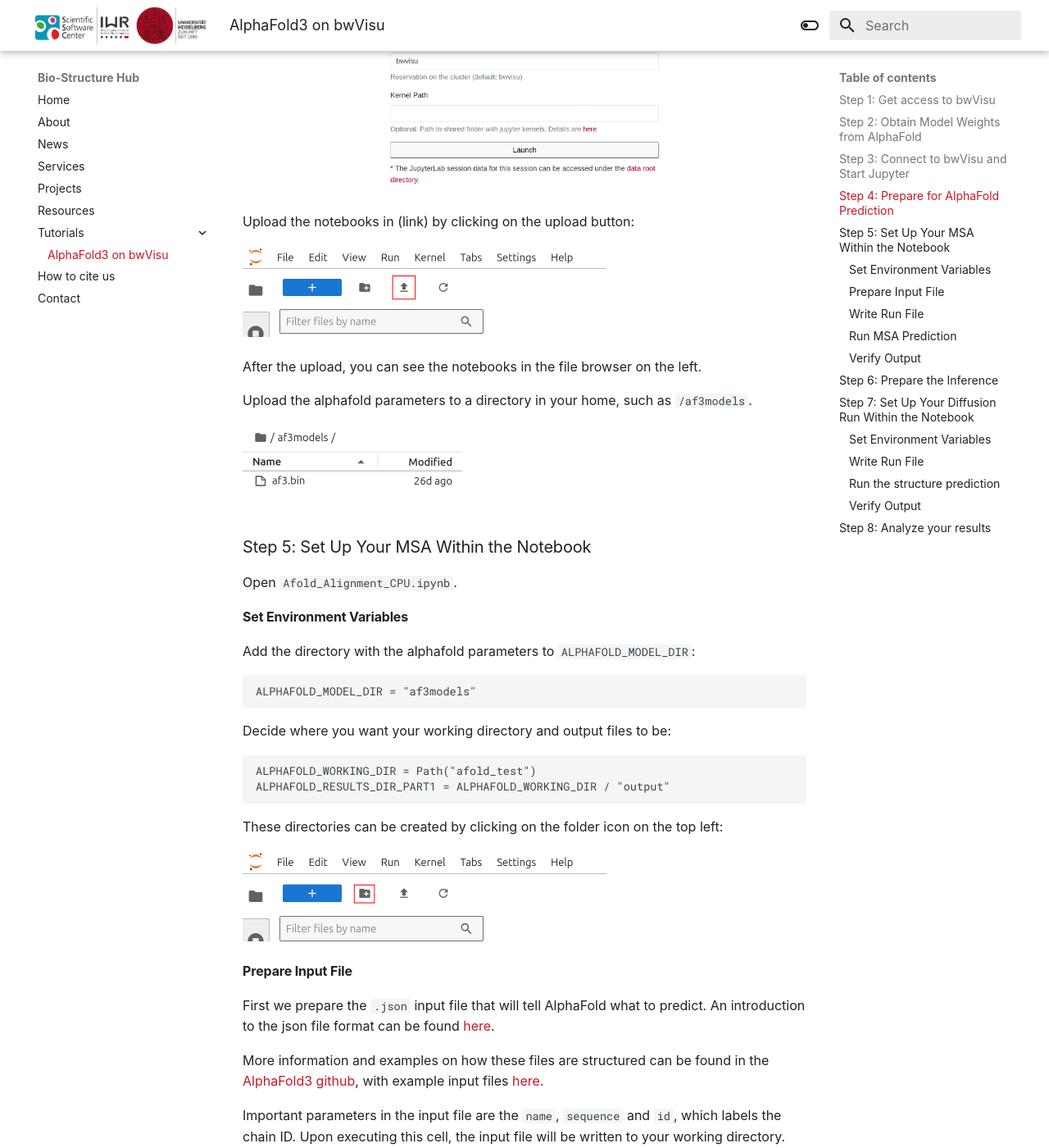
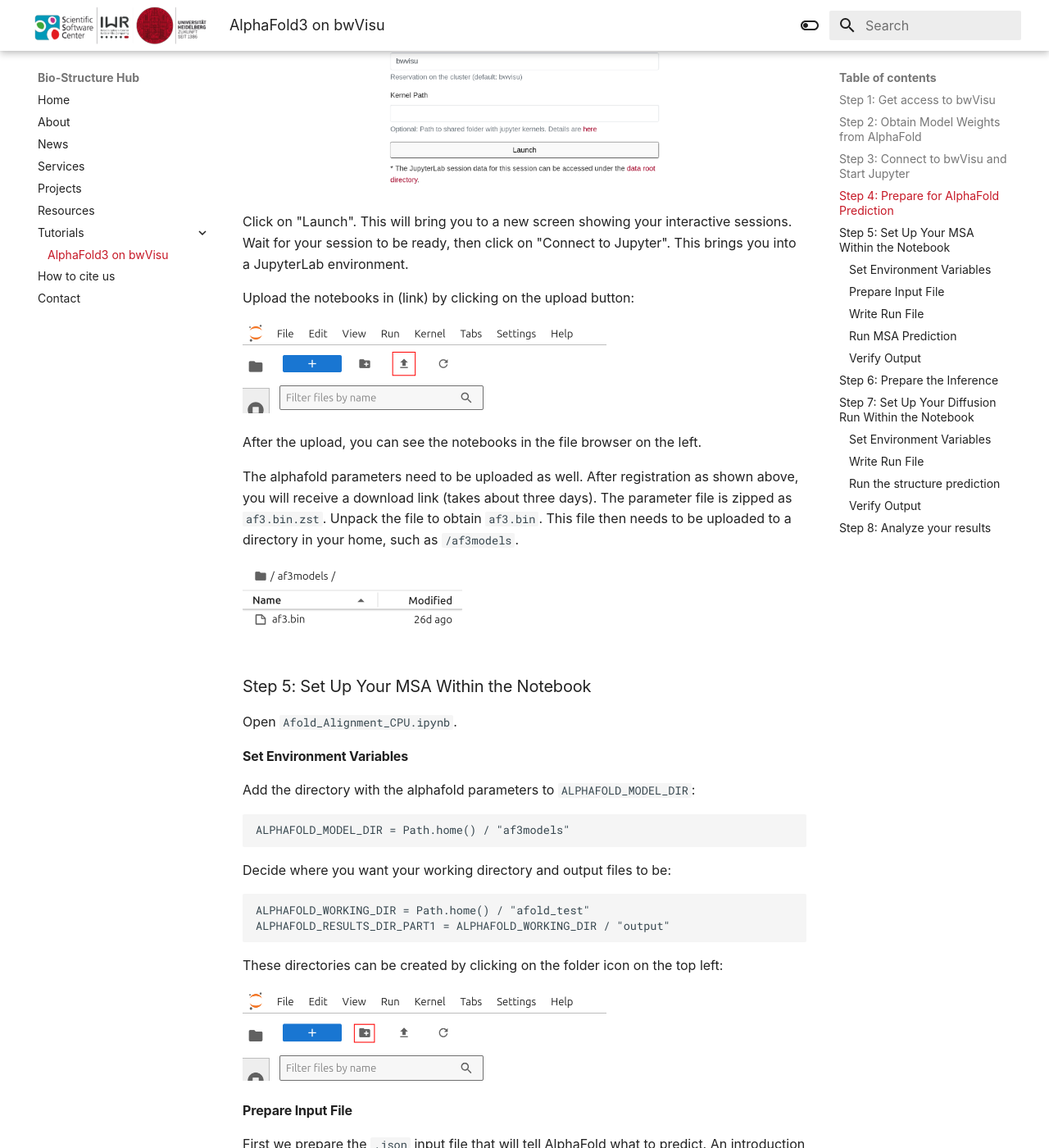
Before and after one commit to ssciwr/BioStructureHub, an MkDocs documentation site: the page built from docs/tutorials.md, in a window 1280 px wide and 1400 px high, scrolled down 1544 px. Shown: the whole window at 82% size. Built offline with MkDocs 1.6.1 and Material for MkDocs 9.7.7, drawn with Linux system fonts in a browser that asks for light colours; some of the changed text lies outside the part shown.

Commit message:
fix & doc: update paths to tolerate notebooks in different folder, add some more explanations

```diff
--- a/docs/tutorials.md
+++ b/docs/tutorials.md
@@ -26,8 +26,6 @@ Go to [https://bwvisu.bwservices.uni-heidelberg.de/](https://bwvisu.bwservices.u
 
 Choose Jupyter and start a new session.
 
-
-
 ### Step 4: Prepare for AlphaFold Prediction
 
 The first step of the AlphaFold prediction is a multi-sequence alignment (MSA).
@@ -37,13 +35,15 @@ For the MSA step, select 8 CPU cores with 10 GB of memory. The GPU necessary for
 ![Screenshot](images/tutorial/bwVisu_CPU.png)
 <!--{: style="height:500px;width:750px"}-->
 
+Click on "Launch". This will bring you to a new screen showing your interactive sessions. Wait for your session to be ready, then click on "Connect to Jupyter". This brings you into a JupyterLab environment.
+
 Upload the notebooks in (link) by clicking on the upload button:
 
 ![Screenshot](images/tutorial/bwVisu_upload.png){: style="height:111px;width:444px"}
 
 After the upload, you can see the notebooks in the file browser on the left.
 
-Upload the alphafold parameters to a directory in your home, such as `/af3models`.
+The alphafold parameters need to be uploaded as well. After registration as shown above, you will receive a download link (takes about three days). The parameter file is zipped as `af3.bin.zst`. Unpack the file to obtain `af3.bin`. This file then needs to be uploaded to a directory in your home, such as `/af3models`.
 
 ![Screenshot](images/tutorial/bwVisu_Afold_params.png){: style="height:95px;width:268px"}
 
@@ -57,12 +57,12 @@ Open `Afold_Alignment_CPU.ipynb`.
 
 Add the directory with the alphafold parameters to `ALPHAFOLD_MODEL_DIR`:
 
-    ALPHAFOLD_MODEL_DIR = "af3models"
+    ALPHAFOLD_MODEL_DIR = Path.home() / "af3models"
 
 
 Decide where you want your working directory and output files to be:
 
-    ALPHAFOLD_WORKING_DIR = Path("afold_test")
+    ALPHAFOLD_WORKING_DIR = Path.home() / "afold_test"
     ALPHAFOLD_RESULTS_DIR_PART1 = ALPHAFOLD_WORKING_DIR / "output"
 
 These directories can be created by clicking on the folder icon on the top left:
@@ -88,10 +88,10 @@ Next, we need to tell the AlphaFold3 program what to do with the input file, whe
 
 Run the MSA prediction by executing the next cell:
 
-    ! bash {ALPHAFOLD_RUN_PATH}
+    os.system(f'bash {ALPHAFOLD_RUN_PATH}')
 
 
-This may take a few minutes, but eventually, you should see...
+This will take about 5-10 minutes, but eventually, you should see...
 
 ![Screenshot](images/tutorial/bwVisu_Afold_MSA_done.png){: style="height:53px;width:379px"}
 
@@ -124,19 +124,19 @@ The GPU is selected byw "GPU Type". The memory of each GPU Type is specified in
 Larger jobs (= longer sequences, more chains) require more memory. To access these, it is suggested to run the job directly on the Helix cluster. We will prepare a tutorial for this shortly - feel free to contact us!
 
 ### Step 7: Set Up Your Diffusion Run Within the Notebook
-
+- dependencies are missing
  Open `AFold_Diffusion_GPU.ipynb`.
 
 #### Set Environment Variables
 
 Add the directory with the alphafold parameters to ALPHAFOLD_MODEL_DIR:
 
-    ALPHAFOLD_MODEL_DIR = Path("af3models")
+    ALPHAFOLD_MODEL_DIR = Path.home() / "af3models"
 
 
 Link the output of the MSA prediction, and the project name given in the MSA input file
 
-    ALPHAFOLD_WORKING_DIR = Path("afold_test")
+    ALPHAFOLD_WORKING_DIR = Path.home() / "afold_test"
     ALPHAFOLD_RESULTS_DIR_PART1 = ALPHAFOLD_WORKING_DIR / "output"
 
 
@@ -179,4 +179,15 @@ The best model is presented in the output directory as well, with its structure
 
 Open the last notebook `Afold_Confidence_Levels.ipynb` to get a summary of the models confidence levels. This notebook reads the confidence descriptions and renders its central information.
 
+For this last notebook, you need to install a few dependencies into your environment. These dependencies are libraries that are used to analyze and visualize the output. The dependencies are installed in the Jupyter notebook in the first code cell:
+
+    %pip install biopython seaborn
+
+After installing the dependencies, you need to restart the Jupyter kernel so that Jupyter finds the newly installed packages. Click on the circular arrow in the top left of the Jupyter notebook toolbar.
+
+![Screenshot](images/tutorial/restart_kernel.png)
+{: style="width:268px"}
+
+After this, the analysis should run without any errors. Explanations of the output are provided in the notebook.
+
 To visualize your predicted structures, download them to your computer and open the files with programs such as [Pymol](https://pymol.org/) or [ChimeraX](https://www.cgl.ucsf.edu/chimerax/). To visualize the pIDDT in "classic" AlphaFold colors, use [this](https://kpwulab.com/2023/03/09/color-alphafold2s-plddt/) quick tutorial. This allows to visualize more and less confident areas of the predicted structure.
```
Also changed, not shown: other parts of docs/tutorials.md (+2 -2 lines), docs/images/tutorial/restart_kernel.png (added), 3 other files.
